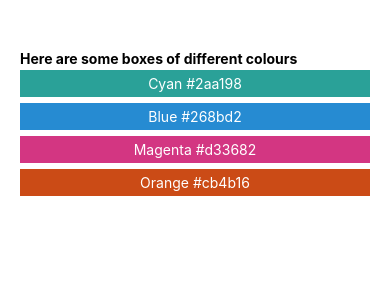
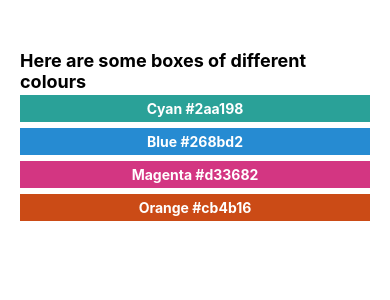
Before and after one commit to beth-gooding/frontend-masters-expo, a React Native app: screen / in a window 390 px wide. Shown: the top 300 px of the page. Built offline with nearby package versions, Linux system fonts and the light colour scheme.

Commit message:
Adds additional code from solution

```diff
--- a/App.js
+++ b/App.js
@@ -30,9 +30,11 @@ const App = () => {
 const styles = StyleSheet.create({
   white: {
     color: 'white',
+    fontWeight: 'bold',
   },
   title: {
     fontWeight: 'bold',
+    fontSize: 18,
   },
   titleContainer: {
     alignItems: 'flex-start',
@@ -53,14 +55,15 @@ const styles = StyleSheet.create({
     alignItems: 'center',
     paddingVertical: 5,
     marginVertical: 3,
+    justifyContent: 'center',
   },
   container: {
-    marginHorizontal: 20,
+    paddingHorizontal: 20,
     flex: 1,
   },
   safeArea: {
     flex: 1,
-    marginTop: 50,
+    paddingTop: 50,
   },
 });
 
```
